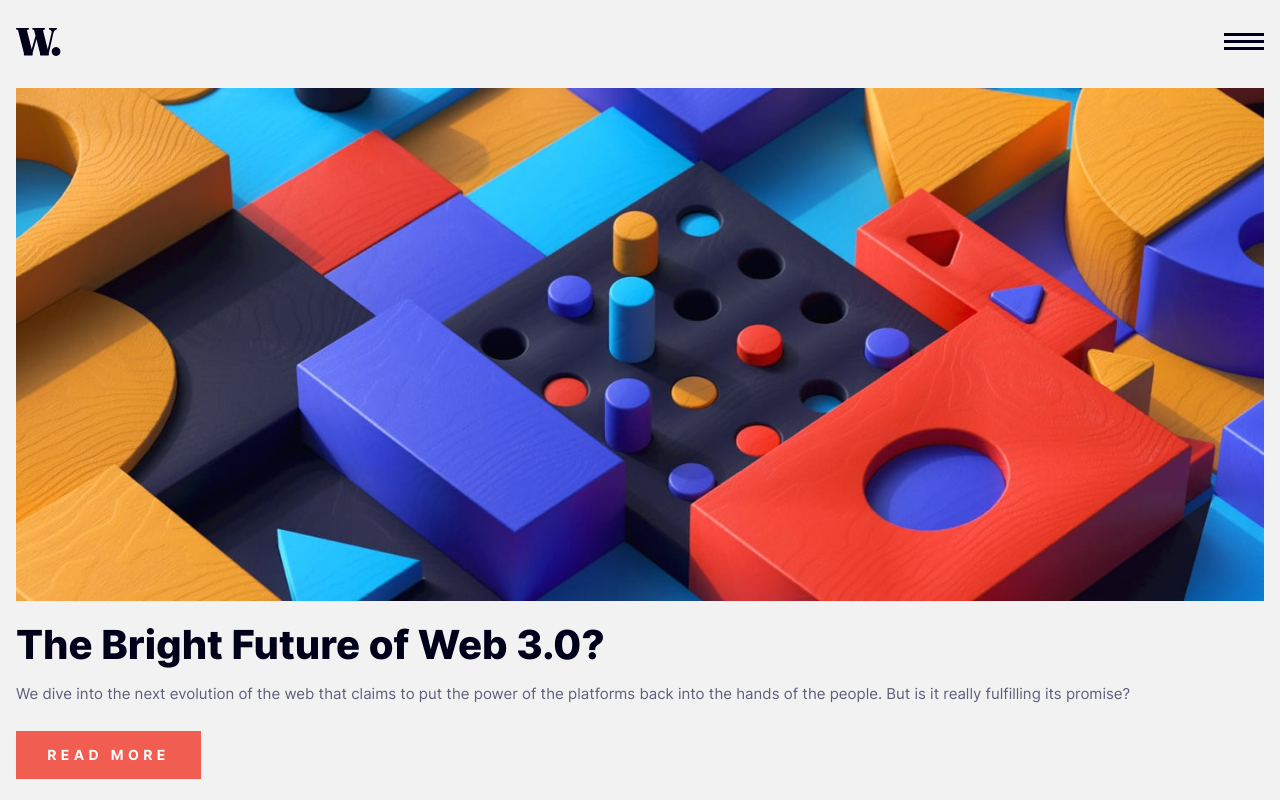
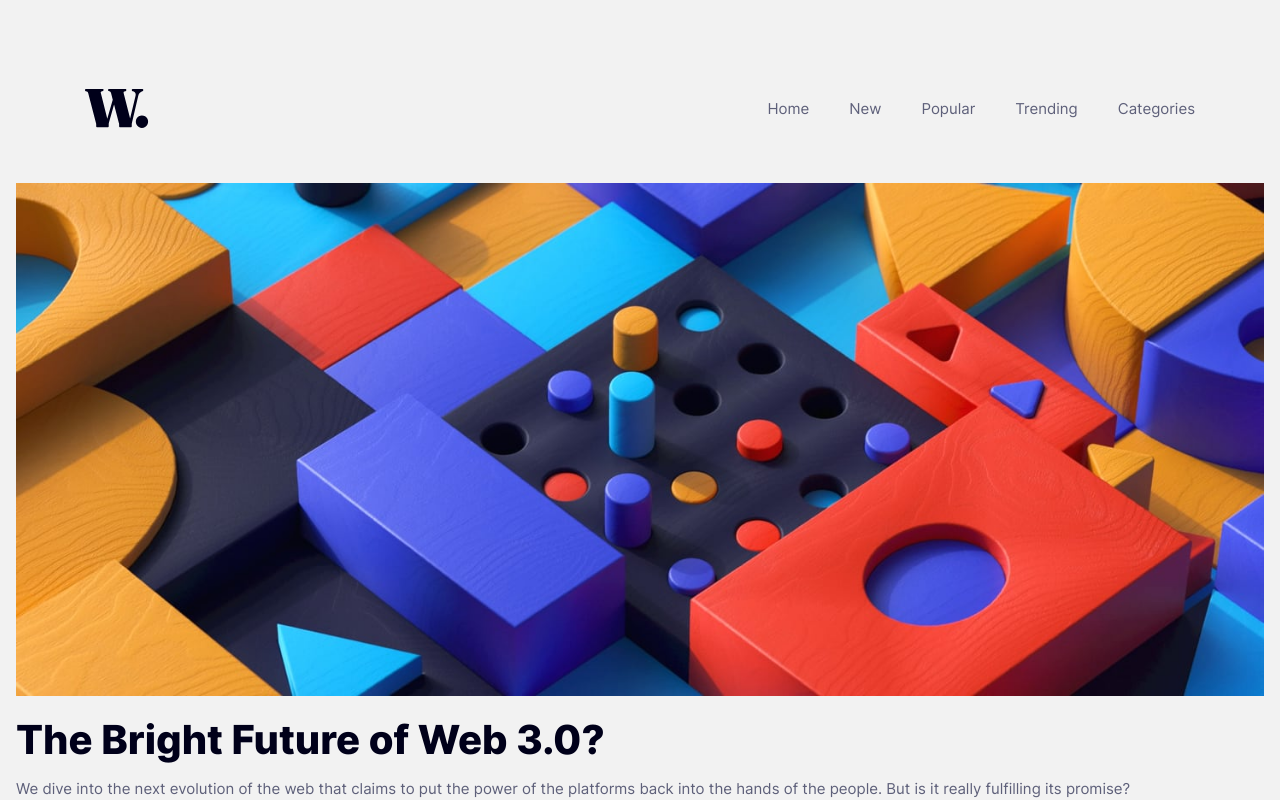
Before and after one commit to miguelzaga/news-homepage, a React (Vite) app: page / in a window 1280 px wide. Shown: the top 800 px of the page. Built offline with nearby package versions, Linux system fonts and the light colour scheme.

Commit message:
style header desktop

```diff
--- a/src/scss/04-globals/_header.scss
+++ b/src/scss/04-globals/_header.scss
@@ -5,9 +5,18 @@
   display: flex;
   align-items: center;
   justify-content: space-between;
+  max-width: calc(1110px + 32px);
+  margin: auto;
+  @include breakpoint($md) {
+    padding-top: 89px;
+    padding-bottom: 55px;
+  }
 
   &__logo {
     max-width: 45px;
+    @include breakpoint($md) {
+      max-width: 64px;
+    }
   }
 
   &__menu {
@@ -15,6 +24,9 @@
     border: none;
     padding: 0;
     background: none;
+    @include breakpoint($md) {
+      display: none;
+    }
   }
 
   &__navbar {
@@ -24,9 +36,16 @@
     width: 100%;
     height: 100%;
     background: #{$dark-space-blue}80;
-     &--open {
-       display: block;
-     }
+    &--open {
+      display: block;
+    }
+    @include breakpoint($md) {
+      display: block;
+      position: static;
+      width: revert;
+      height: revert;
+      background: none;
+    }
   }
 
   &__container {
@@ -35,6 +54,13 @@
     max-width: 256px;
     height: 100%;
     padding: 144px 24px;
+    @include breakpoint($md) {
+      background: transparent;
+      margin: unset;
+      max-width: unset;
+      height: unset;
+      padding: unset;
+    }
   }
 
   &__menu-close {
@@ -45,6 +71,9 @@
     border: none;
     padding: 0;
     background: none;
+    @include breakpoint($md) {
+      display: none;
+    }
   }
 
   &__list {
@@ -54,6 +83,12 @@
     font-size: rem(18px);
     line-height: 1.33;
     color: $dark-space-blue;
+    @include breakpoint($md) {
+      flex-direction: row;
+      color: $gunmetal;
+      gap: 40px;
+      font-size: rem(15px);
+      line-height: 1.73;
+    }
   }
-
 }
```
